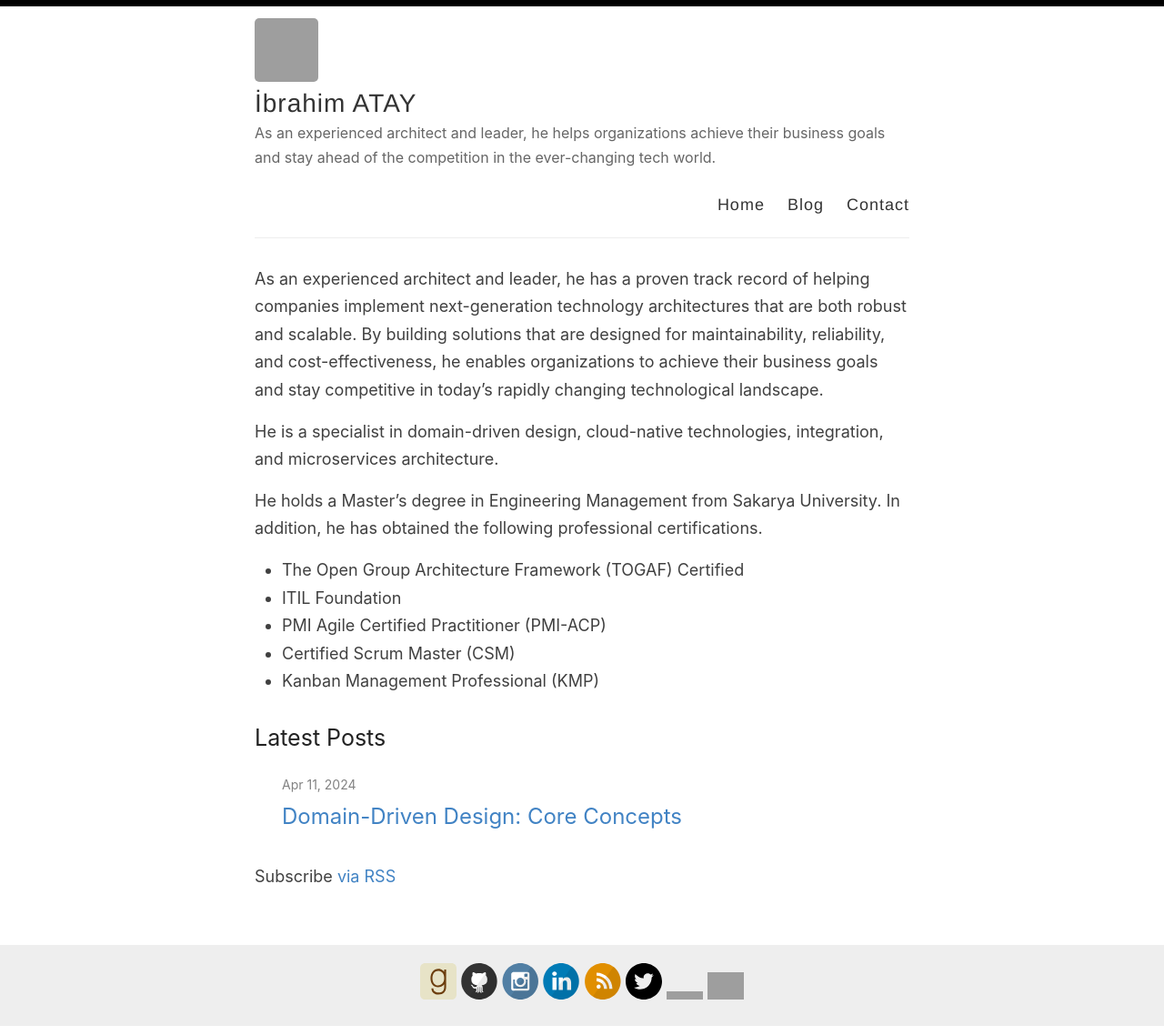
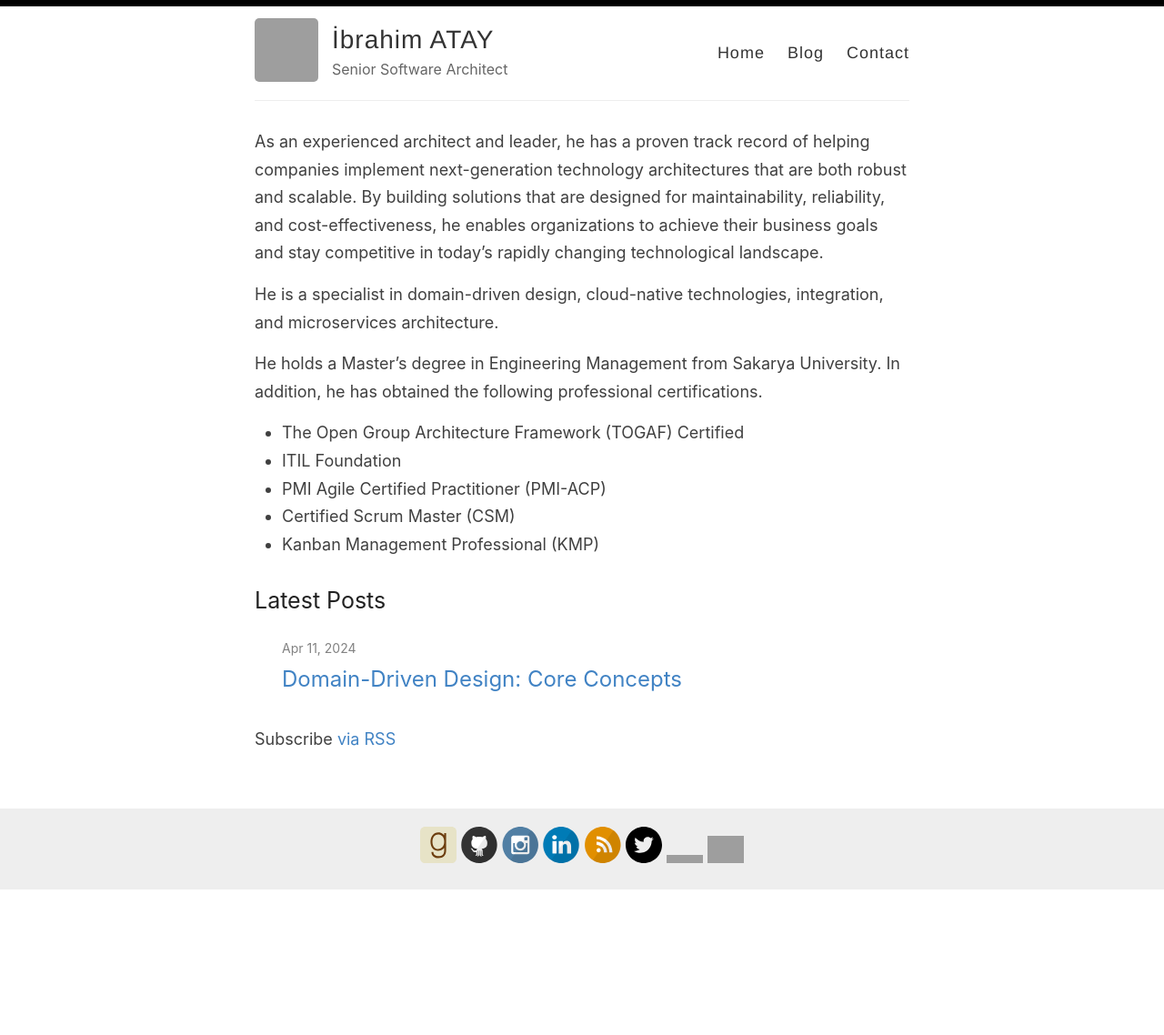
Before and after one commit to ibrahimatay/ibrahimatay.github.io, a Jekyll site: the page built from index.md, in a window 1280 px wide. Shown: the whole page at 91% size. Built offline with Jekyll 4.4.1, drawn with Linux system fonts in a browser that asks for light colours; after the commit the page ends 988 px from its top, so only the background shows below that; grey boxes are pictures that could not be loaded.

Commit message:
headline

```diff
--- a/_config.yml
+++ b/_config.yml
@@ -10,6 +10,7 @@
 
 # Short bio or description (displayed in the header)
 description: As an experienced architect and leader, he helps organizations achieve their business goals and stay ahead of the competition in the ever-changing tech world.
+headline: Senior Software Architect
 
 # URL of your avatar or profile pic (you could use your GitHub profile pic)
 avatar: https://avatars.githubusercontent.com/u/172555?v=4
--- a/_layouts/default.html
+++ b/_layouts/default.html
@@ -41,7 +41,7 @@
               <h1 class="site-name">
                 <a href="{{ site.baseurl }}/">{{ site.name }}</a>
               </h1>
-              <p class="site-description">{{ site.description }}</p>
+              <p class="site-description">{{ site.headline }}</p>
             </div>
 
             <nav>
```
Also changed, not shown: other parts of _layouts/default.html (+1 -1 lines).
